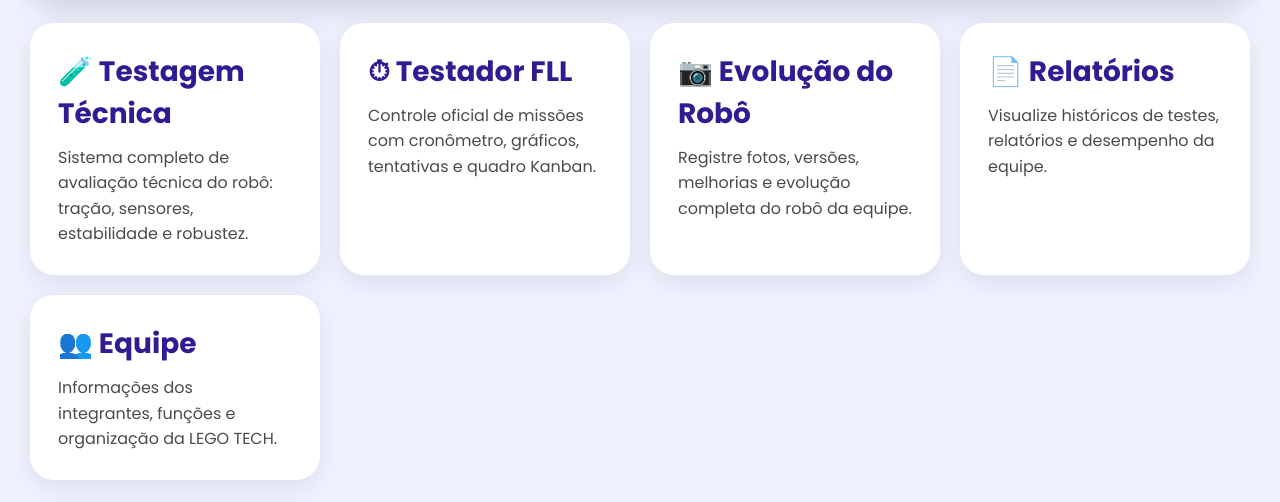
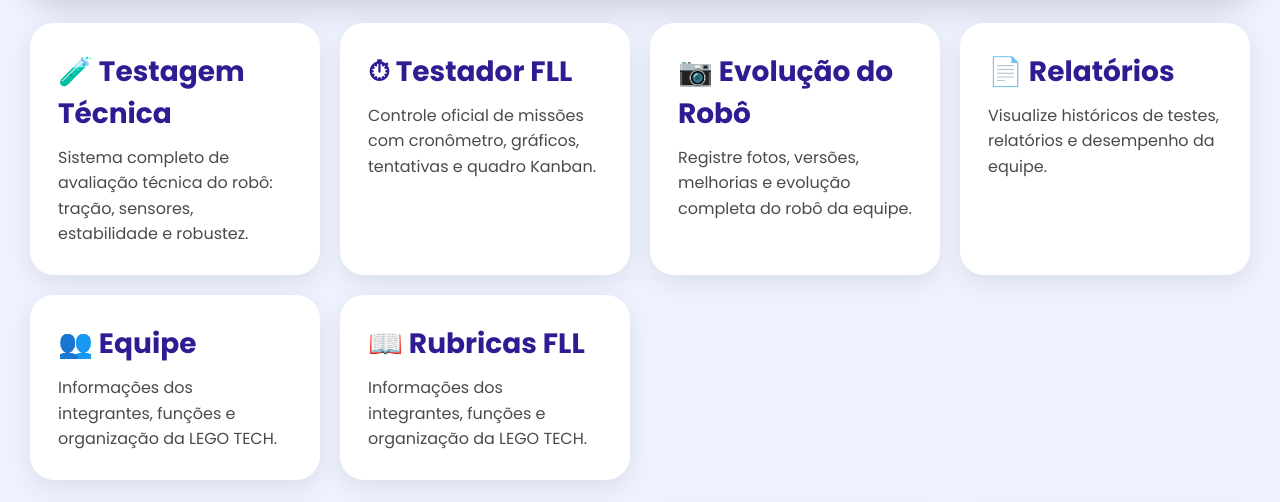
Before and after one commit to Nini85/robotica-site, a plain HTML site: page index02.html in a window 1280 px wide. Shown: the part 249-751 px from the top of the page. Drawn offline with Linux system fonts and the light colour scheme.

Commit message:
atualização

```diff
--- a/index02.html
+++ b/index02.html
@@ -220,7 +220,19 @@
 </p>
 </a>
 
+<a href="https://drive.google.com/file/d/1XSmtJcnd2J0kbNvh6eJ5w6YfzdnnY_Ka/view?usp=sharing" class="card">
+<h2>📖 Rubricas FLL </h2>
+<p>
+Informações dos integrantes, funções e
+organização da LEGO TECH.
+</p>
+</a>
+
+
 </div>
+
+
+
 
 <!-- STATUS -->
 
```
